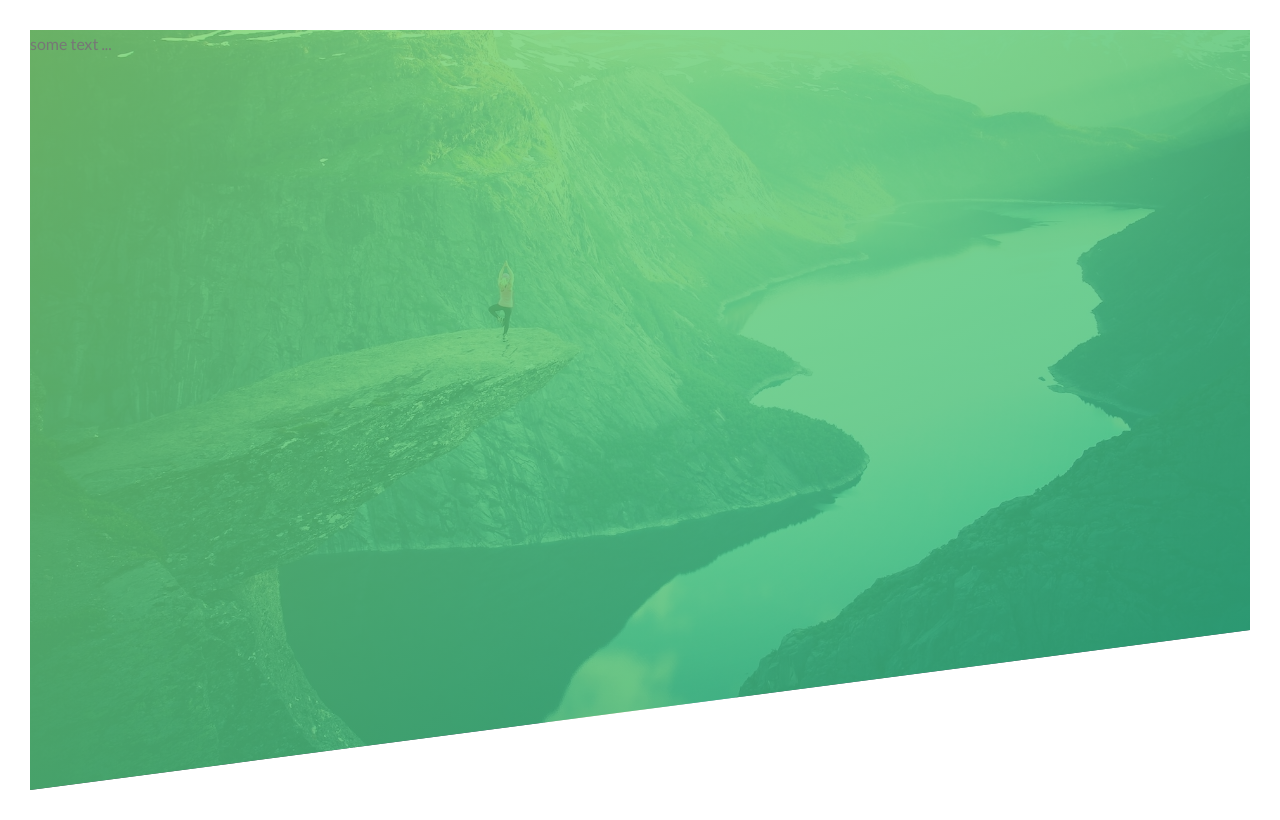
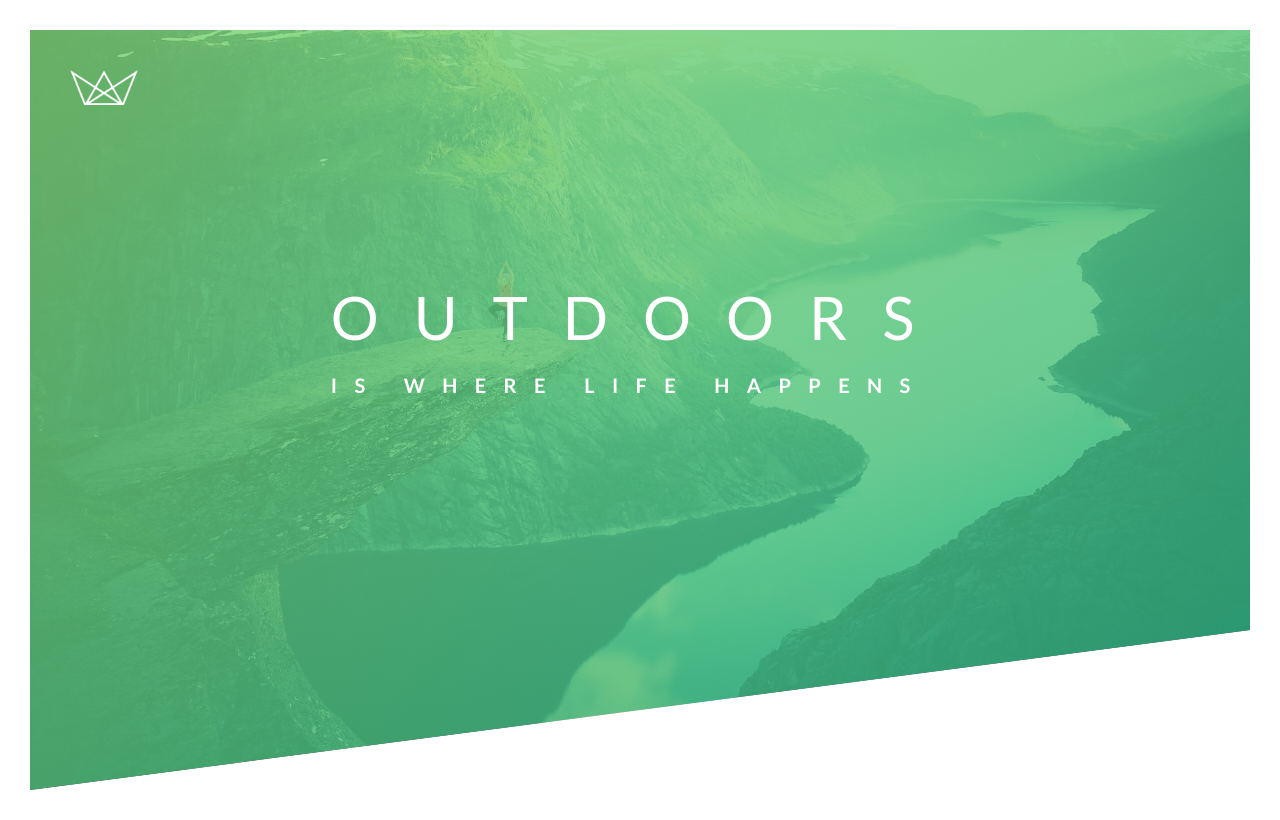
Before and after one commit to Abdalrahman-Amin/natours-website, a plain HTML site: page index.html in a window 1280 px wide. Drawn offline with Linux system fonts and the light colour scheme.

Commit message:
Building the header part-2

```diff
--- a/css/style.css
+++ b/css/style.css
@@ -19,7 +19,7 @@ body {
    color: #777;
    padding: 30px;
 }
-/* 40 180  133 */
+
 .header {
    height: 95vh;
    background-image: linear-gradient(
@@ -30,5 +30,44 @@ body {
       url(../img/hero.jpg);
    background-size: cover;
    background-position: top;
+   position: relative;
+
    clip-path: polygon(0 0, 100% 0, 100% 75vh, 0 100%);
 }
+
+.logo-box {
+   position: absolute;
+   top: 40px;
+   left: 40px;
+}
+
+.logo {
+   height: 35px;
+}
+
+.text-box {
+   position: absolute;
+   top: 40%; /* this is in relation to the parent element  */
+   left: 50%;
+   transform: translate(
+      -50%,
+      -50%
+   ); /* this is in relation to the element  itself*/
+}
+
+.heading-primary {
+   color: #fff;
+   text-transform: uppercase;
+}
+.heading-primary-main {
+   display: block;
+   font-size: 60px;
+   font-weight: 400;
+   letter-spacing: 35px;
+}
+.heading-primary-sub {
+   display: block;
+   font-size: 20px;
+   font-weight: 700;
+   letter-spacing: 17.4px;
+}
--- a/index.html
+++ b/index.html
@@ -16,6 +16,16 @@
       <title>Natours | Exciting tours for adventurous people</title>
    </head>
    <body>
-      <header class="header">some text ...</header>
+      <header class="header">
+         <div class="logo-box">
+            <img src="./img/logo-white.png" alt="logo" class="logo" />
+         </div>
+         <div class="text-box">
+            <h1 class="heading-primary">
+               <span class="heading-primary-main">Outdoors</span>
+               <span class="heading-primary-sub">is where life happens</span>
+            </h1>
+         </div>
+      </header>
    </body>
 </html>
```
